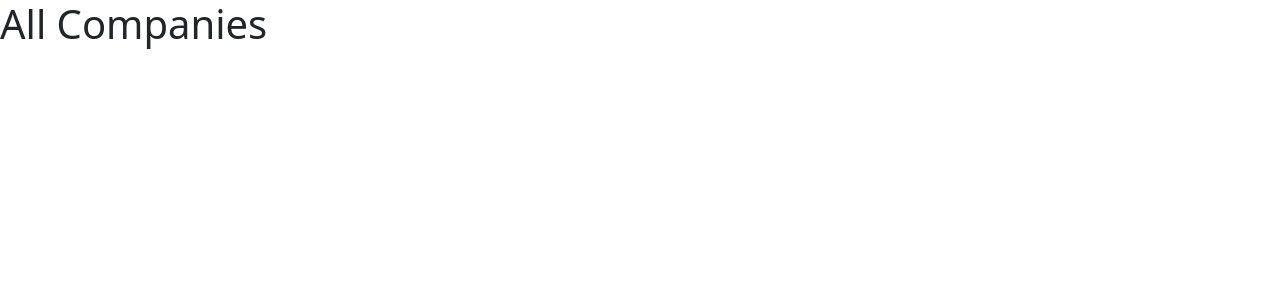
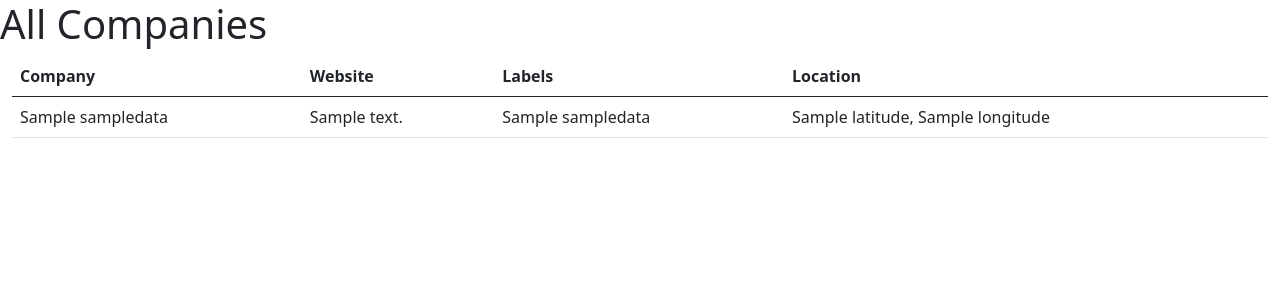
Before and after one commit to Code-Institute-Community/business-analysis-project, a Flask app: page /all_companies in a window 1280 px wide. Shown: the top 300 px of the page. Run offline with Flask 2, Linux system fonts and the light colour scheme; a database or web service that is not in the repository returns one stand-in record (values such as "Sample title").

Commit message:
Add list of companies

```diff
--- a/app/api_users.py
+++ b/app/api_users.py
@@ -1,16 +1,20 @@
 """
 Views related to api_user.
 """
+from app import mongo
 from flask import (
     Flask, flash, render_template, redirect,
     request, session, url_for, Blueprint, current_app)
 
+# Blueprint
+api_users = Blueprint("api_users", __name__)
 
-api_users = Blueprint("api_users", __name__)
+# collection
+data_set_coll = mongo.db.SampleData
 
 @api_users.route("/all_companies", methods=["GET", "POST"])
 def all_companies():
 
+    data_set = list(data_set_coll.find())
 
-
-    return render_template("all_companies.html")
+    return render_template("all_companies.html", data_set=data_set)
--- a/app/templates/all_companies.html
+++ b/app/templates/all_companies.html
@@ -1,9 +1,40 @@
 {% extends "base.html" %}
 
 {% block heading %}
-    <h1>All Companies</h1>
+<h1>All Companies</h1>
 {% endblock %}
 
 {% block content %}
 
+    {% if data_set|length > 0 %}
+    <div class="container-fluid">
+        <div class="row">
+            <div class="col-12 table-responsive">
+            <table class="table table-hover">
+                <thead>
+                    <tr>
+                        <th scope="col">Company</th>
+                        <th scope="col">Website</th>
+                        <th scope="col">Labels</th>
+                        <th scope="col">Location</th>
+                    </tr>
+                </thead>
+                <tbody>
+                    {% for company in data_set %}
+                        <tr>
+                            <td>{{ company.organisation_name }}</td>
+                            <td>{{ company.web_address }}</td>
+                            <td>{{ company.nace_3_label }}</td>
+                            <td>{{ company.latitude }}, {{ company.longitude }}</td>
+                        </tr>
+                    {% endfor %}
+                </tbody>
+            </table>
+        </div>
+            </div>
+        </div>
+    </div>
+        <div cl
+    {% endif %}
+
 {% endblock %}
```
